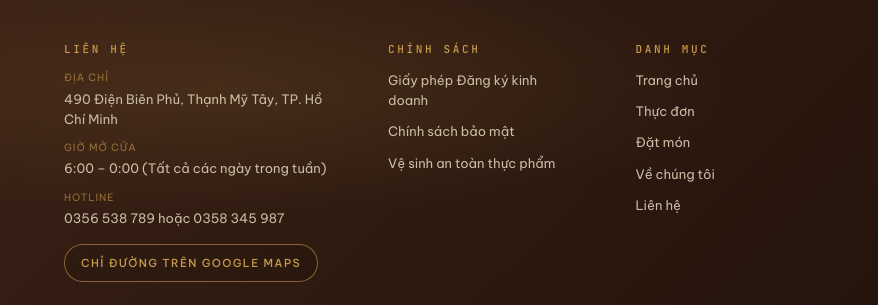
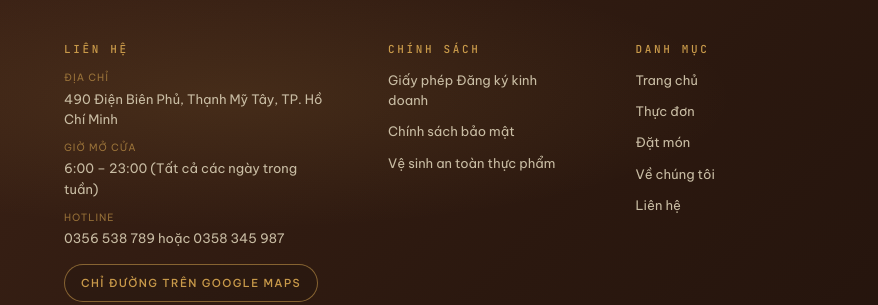
Before and after one commit to philipsgn/BanhcanhHangGon-Website, a website: page index.html in a window 1280 px wide. Shown: the part 5645-5950 px from the top of the page, 0-878 px from the left. Drawn offline with nearby package versions, Linux system fonts and the light colour scheme.

Commit message:
Update latest code

```diff
--- a/index.html
+++ b/index.html
@@ -3459,7 +3459,7 @@
           </li>
           <li>
             <span class="loc-list-label">Giờ mở cửa</span>
-            6:00 – 0:00 (Tất cả các ngày trong tuần)
+            6:00 – 23:00 (Tất cả các ngày trong tuần)
           </li>
           <li>
             <span class="loc-list-label">Hotline</span>
```
